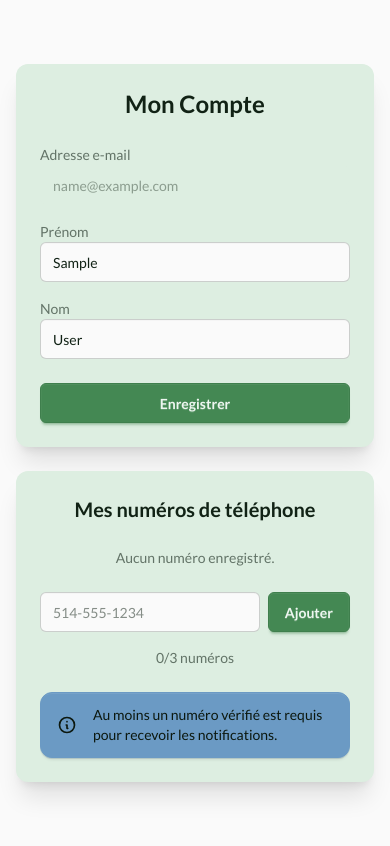
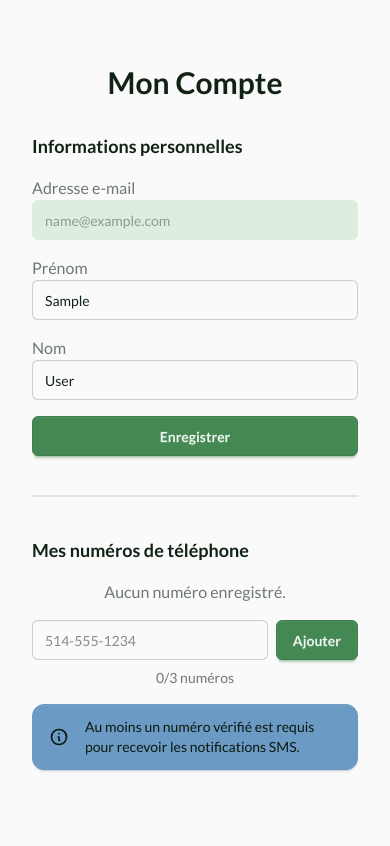
Before and after one commit to charlesmatte/notibac, a Django app: page /account/ in a window 390 px wide. Shown: the part 80-926 px from the top of the page. After the commit the page ends 851 px from the top, so only its background shows below. Run offline with Django 5.2, Linux system fonts and the light colour scheme; the visitor is signed in with stand-in values (Sample User, id 1); data that the repository does not hold is empty; style sheets or scripts are compiled from the project's sources.

Commit message:
feat: enhance account page layout and improve phone number section styling

```diff
--- a/notibac/website/templates/account.html
+++ b/notibac/website/templates/account.html
@@ -1,18 +1,17 @@
-{% extends "base.html" %}
+{% extends "base.html" %} {% block content %}
+<div class="flex flex-col items-center py-12">
+  <div class="w-full max-w-md px-4">
+    <h1 class="text-3xl font-bold text-center mb-8">Mon Compte</h1>
 
-{% block content %}
-<div class="flex flex-col items-center py-12 gap-6">
-  <div class="card bg-base-200 w-full max-w-md shadow-xl">
-    <div class="card-body">
-      <h2 class="card-title text-2xl justify-center mb-4">Mon Compte</h2>
+    {% if messages %} {% for message in messages %}
+    <div class="alert {% if message.tags == 'error' %}alert-error{% else %}alert-success{% endif %} mb-6">
+      <span>{{ message }}</span>
+    </div>
+    {% endfor %} {% endif %}
 
-      {% if messages %}
-      {% for message in messages %}
-      <div class="alert {% if message.tags == 'error' %}alert-error{% else %}alert-success{% endif %} mb-4">
-        <span>{{ message }}</span>
-      </div>
-      {% endfor %}
-      {% endif %}
+    <!-- Personal Info Section -->
+    <section>
+      <h2 class="text-lg font-semibold mb-4">Informations personnelles</h2>
 
       <form method="post">
         {% csrf_token %}
@@ -21,50 +20,44 @@
           <label class="label" for="id_email">
             <span class="label-text">Adresse e-mail</span>
           </label>
-          <input type="email" id="id_email"
-                 class="input input-bordered w-full"
-                 value="{{ user.email }}" disabled />
+          <input type="email" id="id_email" class="input input-bordered w-full" value="{{ user.email }}" disabled />
         </div>
 
         <div class="form-control mb-4">
           <label class="label" for="id_first_name">
             <span class="label-text">Prénom</span>
           </label>
-          <input type="text" name="first_name" id="id_first_name"
-                 class="input input-bordered w-full"
-                 value="{{ user.first_name }}" />
+          <input type="text" name="first_name" id="id_first_name" class="input input-bordered w-full" value="{{ user.first_name }}" />
         </div>
 
-        <div class="form-control mb-6">
+        <div class="form-control mb-4">
           <label class="label" for="id_last_name">
             <span class="label-text">Nom</span>
           </label>
-          <input type="text" name="last_name" id="id_last_name"
-                 class="input input-bordered w-full"
-                 value="{{ user.last_name }}" />
+          <input type="text" name="last_name" id="id_last_name" class="input input-bordered w-full" value="{{ user.last_name }}" />
         </div>
 
-        <div class="form-control mt-6">
+        <div class="form-control">
           <button type="submit" class="btn btn-primary w-full">Enregistrer</button>
         </div>
       </form>
-    </div>
-  </div>
+    </section>
 
-  <div class="card bg-base-200 w-full max-w-md shadow-xl">
-    <div class="card-body">
-      <h2 class="card-title text-xl justify-center mb-4">Mes numéros de téléphone</h2>
+    <div class="divider my-8"></div>
+
+    <!-- Phone Numbers Section -->
+    <section>
+      <h2 class="text-lg font-semibold mb-4">Mes numéros de téléphone</h2>
 
       {% if phone_numbers %}
       <div class="space-y-3 mb-4">
         {% for phone in phone_numbers %}
-        <div class="flex items-center justify-between bg-base-100 p-3 rounded-lg">
+        <div class="flex items-center justify-between bg-base-200 p-3 rounded-lg">
           <div class="flex items-center gap-2 flex-wrap">
             <span class="font-mono">{{ phone.phone_number }}</span>
             {% if phone.is_primary %}
             <span class="badge badge-primary badge-sm">Principal</span>
-            {% endif %}
-            {% if phone.is_verified %}
+            {% endif %} {% if phone.is_verified %}
             <span class="badge badge-success badge-sm">Vérifié</span>
             {% else %}
             <span class="badge badge-warning badge-sm">Non vérifié</span>
@@ -76,7 +69,12 @@
               {% csrf_token %}
               <button type="submit" class="btn btn-ghost btn-xs" title="Définir comme principal">
                 <svg class="w-4 h-4" fill="none" stroke="currentColor" viewBox="0 0 24 24">
-                  <path stroke-linecap="round" stroke-linejoin="round" stroke-width="2" d="M11.049 2.927c.3-.921 1.603-.921 1.902 0l1.519 4.674a1 1 0 00.95.69h4.915c.969 0 1.371 1.24.588 1.81l-3.976 2.888a1 1 0 00-.363 1.118l1.518 4.674c.3.922-.755 1.688-1.538 1.118l-3.976-2.888a1 1 0 00-1.176 0l-3.976 2.888c-.783.57-1.838-.197-1.538-1.118l1.518-4.674a1 1 0 00-.363-1.118l-3.976-2.888c-.784-.57-.38-1.81.588-1.81h4.914a1 1 0 00.951-.69l1.519-4.674z"/>
+                  <path
+                    stroke-linecap="round"
+                    stroke-linejoin="round"
+                    stroke-width="2"
+                    d="M11.049 2.927c.3-.921 1.603-.921 1.902 0l1.519 4.674a1 1 0 00.95.69h4.915c.969 0 1.371 1.24.588 1.81l-3.976 2.888a1 1 0 00-.363 1.118l1.518 4.674c.3.922-.755 1.688-1.538 1.118l-3.976-2.888a1 1 0 00-1.176 0l-3.976 2.888c-.783.57-1.838-.197-1.538-1.118l1.518-4.674a1 1 0 00-.363-1.118l-3.976-2.888c-.784-.57-.38-1.81.588-1.81h4.914a1 1 0 00.951-.69l1.519-4.674z"
+                  />
                 </svg>
               </button>
             </form>
@@ -85,7 +83,7 @@
               {% csrf_token %}
               <button type="submit" class="btn btn-ghost btn-xs text-error" title="Supprimer">
                 <svg class="w-4 h-4" fill="none" stroke="currentColor" viewBox="0 0 24 24">
-                  <path stroke-linecap="round" stroke-linejoin="round" stroke-width="2" d="M6 18L18 6M6 6l12 12"/>
+                  <path stroke-linecap="round" stroke-linejoin="round" stroke-width="2" d="M6 18L18 6M6 6l12 12" />
                 </svg>
               </button>
             </form>
@@ -95,32 +93,24 @@
       </div>
       {% else %}
       <p class="text-center text-base-content/60 mb-4">Aucun numéro enregistré.</p>
-      {% endif %}
-
-      {% if can_add_phone %}
+      {% endif %} {% if can_add_phone %}
       <form method="post" action="{% url 'add_phone' %}" class="flex gap-2">
         {% csrf_token %}
-        <input type="tel" name="phone_number" id="id_phone_number"
-               class="input input-bordered flex-1"
-               placeholder="514-555-1234" required />
+        <input type="tel" name="phone_number" id="id_phone_number" class="input input-bordered flex-1" placeholder="514-555-1234" required />
         <button type="submit" class="btn btn-primary">Ajouter</button>
       </form>
-      <p class="text-sm text-base-content/60 mt-2 text-center">
-        {{ phone_count }}/{{ max_phones }} numéros
-      </p>
+      <p class="text-sm text-base-content/60 mt-2 text-center">{{ phone_count }}/{{ max_phones }} numéros</p>
       {% else %}
-      <p class="text-sm text-base-content/60 text-center">
-        Limite de {{ max_phones }} numéros atteinte.
-      </p>
+      <p class="text-sm text-base-content/60 text-center">Limite de {{ max_phones }} numéros atteinte.</p>
       {% endif %}
 
       <div class="alert alert-info mt-4">
         <svg class="w-5 h-5" fill="none" stroke="currentColor" viewBox="0 0 24 24">
-          <path stroke-linecap="round" stroke-linejoin="round" stroke-width="2" d="M13 16h-1v-4h-1m1-4h.01M21 12a9 9 0 11-18 0 9 9 0 0118 0z"/>
+          <path stroke-linecap="round" stroke-linejoin="round" stroke-width="2" d="M13 16h-1v-4h-1m1-4h.01M21 12a9 9 0 11-18 0 9 9 0 0118 0z" />
         </svg>
-        <span class="text-sm">Au moins un numéro vérifié est requis pour recevoir les notifications.</span>
+        <span class="text-sm">Au moins un numéro vérifié est requis pour recevoir les notifications SMS.</span>
       </div>
-    </div>
+    </section>
   </div>
 </div>
 {% endblock %}
```
